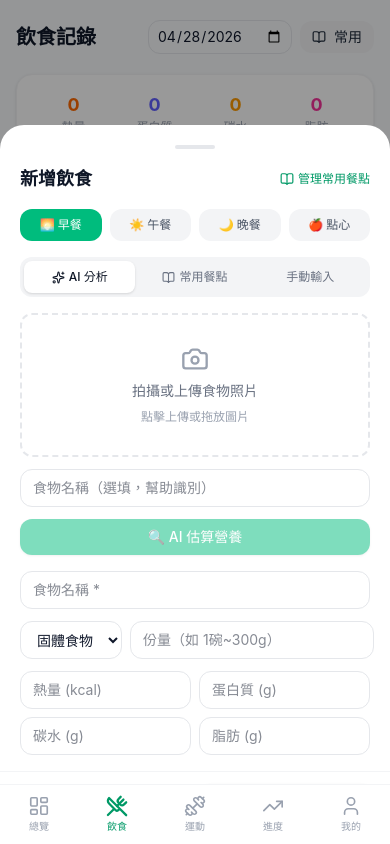
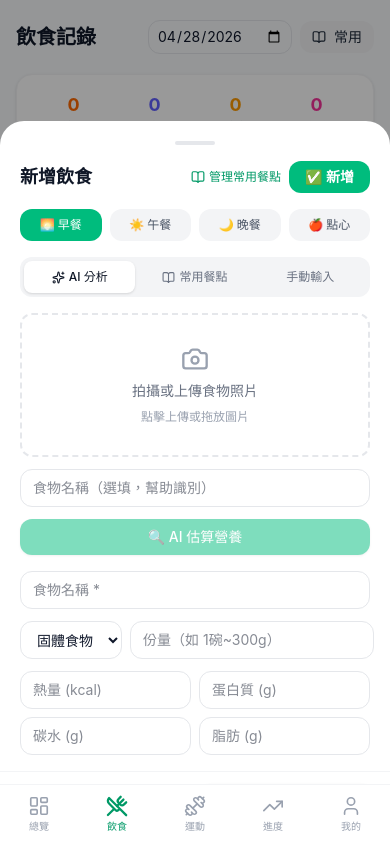
Before and after one commit to alec1202-ops/hi-body, a Next.js app: page /food in a window 390 px wide. Both pictures are taken after a click on the button 342 px from the left and 736 px from the top of the page. Built offline with nearby package versions, Linux system fonts and the light colour scheme.

Commit message:
Move submit button to modal header for easy access on mobile
Places the confirm button next to the title so users don't need
to scroll to the bottom to submit.

Co-Authored-By: Claude Sonnet 4.6 <noreply@anthropic.com>

```diff
--- a/src/app/exercise/page.tsx
+++ b/src/app/exercise/page.tsx
@@ -89,7 +89,15 @@ function AddExerciseForm({ onAdd, onClose, date, userWeight }: AddExerciseFormPr
       <div className="bg-white w-full max-w-[480px] rounded-t-3xl max-h-[90dvh] flex flex-col" onClick={(e) => e.stopPropagation()}>
         <div className="overflow-y-auto flex-1 min-h-0 p-5 pb-0" style={{ WebkitOverflowScrolling: 'touch' } as React.CSSProperties}>
         <div className="w-10 h-1 bg-gray-200 rounded-full mx-auto mb-4" />
-        <h2 className="text-lg font-bold text-gray-900 mb-4">新增運動記錄</h2>
+        <div className="flex items-center justify-between mb-4">
+          <h2 className="text-lg font-bold text-gray-900">新增運動記錄</h2>
+          <button
+            onClick={handleSubmit}
+            className="px-4 py-1.5 bg-emerald-500 text-white text-sm font-semibold rounded-xl"
+          >
+            ✅ 新增
+          </button>
+        </div>
 
         {/* Tab */}
         <div className="flex gap-1 bg-gray-100 rounded-xl p-1 mb-4">
--- a/src/app/food/page.tsx
+++ b/src/app/food/page.tsx
@@ -138,9 +138,17 @@ function AddFoodForm({ onAdd, onClose, date, favoriteMeals }: AddFoodFormProps)
         <div className="w-10 h-1 bg-gray-200 rounded-full mx-auto mb-4" />
         <div className="flex items-center justify-between mb-4">
           <h2 className="text-lg font-bold text-gray-900">新增飲食</h2>
-          <Link href="/food/favorites" className="text-xs text-emerald-600 flex items-center gap-1">
-            <BookOpen size={14} /> 管理常用餐點
-          </Link>
+          <div className="flex items-center gap-2">
+            <Link href="/food/favorites" className="text-xs text-emerald-600 flex items-center gap-1">
+              <BookOpen size={14} /> 管理常用餐點
+            </Link>
+            <button
+              onClick={handleSubmit}
+              className="px-4 py-1.5 bg-emerald-500 text-white text-sm font-semibold rounded-xl"
+            >
+              ✅ 新增
+            </button>
+          </div>
         </div>
 
         {/* Meal Type Selector */}
```
